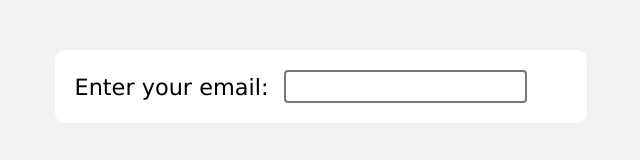
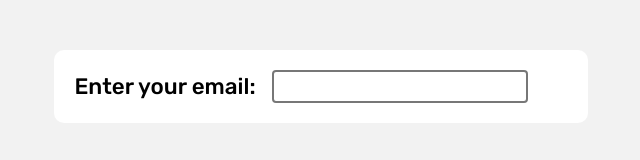
Before and after one commit to LukeRuozzi/input-validation, a plain HTML site: page index.html in a window 1280 px wide. Shown: the part 158-318 px from the top of the page, without its empty margins (319-959 px from the left). Drawn offline with Linux system fonts and the light colour scheme.

Commit message:
1 file modified

```diff
--- a/styles.css
+++ b/styles.css
@@ -1,11 +1,17 @@
 /* base styles */
+@import url('https://fonts.googleapis.com/css2?family=Rubik:wght@500&display=swap');
 
 body {
   background: #f2f2f2;
   text-align: center;
   font-size: 1.4em;
-  font-family: Verdana;
+  font-family: 'Rubik', sans-serif;
 }
+
+input {
+  font-family: 'Rubik', sans-serif;
+}
+
 form {
   background: white;
   margin: 200px auto;
```
